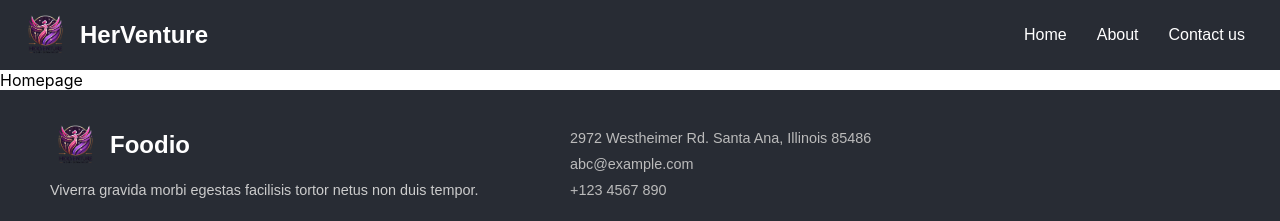
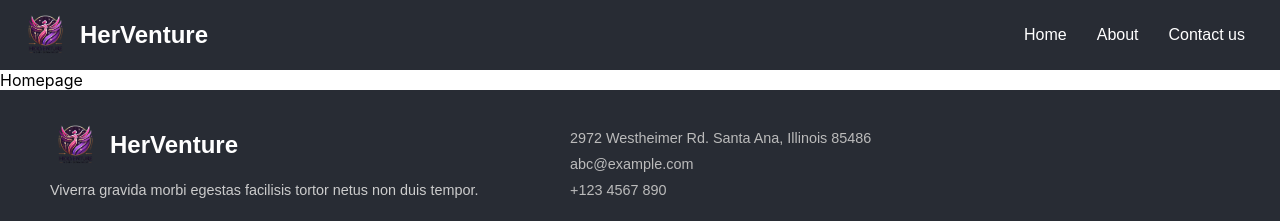
Before and after one commit to harshitaa18/HerVenture, a React (Create React App) app: page / in a window 1280 px wide. Shown: the top 221 px of the page. Built offline with nearby package versions, Linux system fonts and the light colour scheme.

Commit message:
small glitch

```diff
--- a/src/Components/Footer/Footer.jsx
+++ b/src/Components/Footer/Footer.jsx
@@ -9,7 +9,7 @@ const Footer = () => {
             <div className="footer-left">
                 <div className='logoo'>
                     <img src={logo} alt="" />
-                    <h3>Foodio</h3>
+                    <h3>HerVenture</h3>
                 </div>
                 <p>Viverra gravida morbi egestas facilisis tortor netus non duis tempor.</p>
             </div>
```
